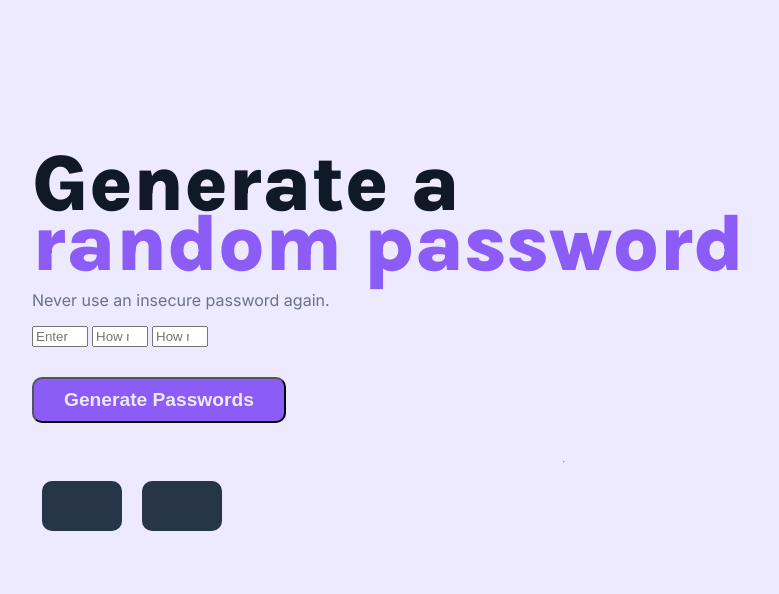
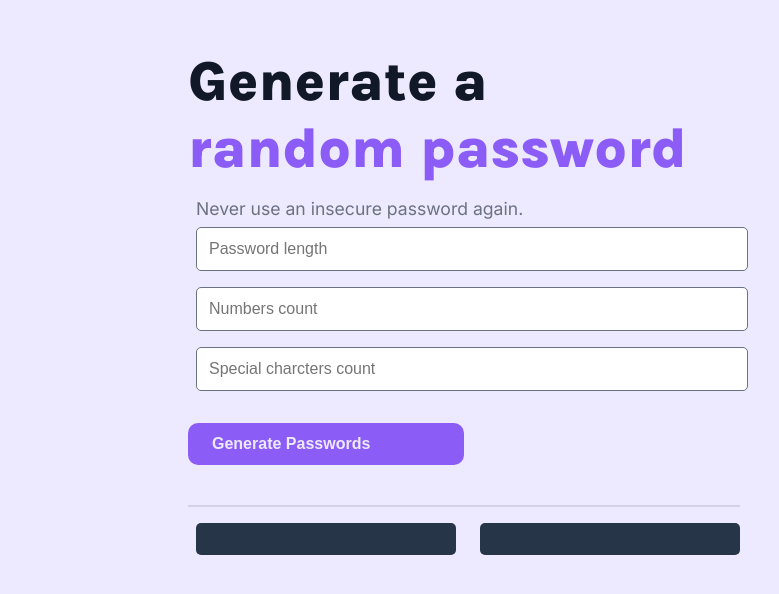
Before and after one commit to asmaaHamdym/Password-generator, a plain HTML site: page index.html in a window 1280 px wide. Shown: the whole page, without its empty margins (176-955 px from the left). Drawn offline with Linux system fonts and the light colour scheme.

Commit message:
improved respponsivity

```diff
--- a/index.html
+++ b/index.html
@@ -25,9 +25,9 @@
         <p>Never use an insecure password again.</p>
         <div class="inputs">
 
-            <input type="number" class="length" placeholder="Enter the password length" min="1" max="50">
-            <input type="number" class="numbers" placeholder="How many numbers" min="1" max="50">
-            <input type="number" class="special" placeholder="How many special charcters" min="1" max="50">
+            <input type="number" class="length" placeholder="Password length" min="1" max="50">
+            <input type="number" class="numbers" placeholder="Numbers count" min="1" max="50">
+            <input type="number" class="special" placeholder="Special charcters count" min="1" max="50">
 
         </div>
         <button id="generate">Generate Passwords</button>
--- a/styles.css
+++ b/styles.css
@@ -7,6 +7,13 @@
     --accent: #8B5CF6;
     --result: #A78BFA;
 
+}
+
+* {
+    box-sizing: border-box;
+    margin: 0;
+    padding: 0;
+    box-shadow: none;
 }
 
 .darkmode {
@@ -19,30 +26,28 @@
 
 body {
     background: var(--background);
-
+    min-height: 100vh;
+    font-family: "Inter", sans-serif;
 }
 
 main {
-    margin-left: 200px;
-    margin-top: 100px;
+    margin: 2rem auto;
+    max-width: 600px;
     display: flex;
     flex-direction: column;
     justify-content: center;
-    align-items: start;
-
-    span {
-        color: var(--accent);
+    align-items: center;
+    padding: 0 1.5rem;
 }
 
-    button {
-        font-size: larger;
-        font-weight: bold;
-        margin: 30px 0;
-        background: var(--accent);
-        color: var(--background);
-        padding: 10px 30px;
-        border-radius: 10px;
-
+h1,
+p,
+button,
+.inputs {
+    align-self: flex-start;
+    text-align: left;
+    width: 100%;
+    margin-left: 0.5rem;
 }
 
 h1 {
@@ -50,32 +55,79 @@ main {
     font-optical-sizing: auto;
     font-weight: 800;
     font-style: normal;
-        font-size: 80px;
-        line-height: 60px;
-        margin-bottom: 0;
+    font-size: clamp(2rem, 5vw, 3.5rem);
+    line-height: 1.2;
     color: var(--text);
+    margin: 1rem 0;
+
+}
+
+h1 span {
+    color: var(--accent);
 }
 
 p {
     color: var(--secondary-text);
-        font-family: "Inter", sans-serif;
-        font-optical-sizing: auto;
-        font-weight: 400;
-        font-style: normal;
+    font-size: clamp(0.9rem, 2vw, 1.1rem);
+}
+
+button {
+    font-weight: bold;
+    margin: 1.5rem 0;
+    width: 50%;
+    background: var(--accent);
+    color: var(--background);
+    padding: 0.75rem 1.5rem;
+    border: none;
+    border-radius: 10px;
+    font-size: 1rem;
+    cursor: pointer;
+    transition: opacity 0.2s;
+}
+
+button:hover {
+    opacity: 0.9;
+}
+
+hr {
+    width: 100%;
+    border: 1px solid var(--secondary-text);
+    opacity: 0.2;
+    margin: 1rem 0;
+}
+
+
+inputs {
+    width: 100%;
+    max-width: 400px;
+}
+
+
+
+input {
+    width: 100%;
+    padding: 0.75rem;
+    margin: 0.5rem 0;
+    border: 1px solid var(--secondary-text);
+    border-radius: 5px;
+    font-size: 1rem;
 }
 
 .results {
     display: flex;
+    flex-wrap: wrap;
+    gap: 1rem;
+    width: 100%;
+    justify-content: center;
 }
 
 .password {
-        width: fit-content;
-        height: 30px;
     background: var(--backfround-variant);
     color: var(--result);
-        margin: 10px;
-        padding: 10px 40px;
-        border-radius: 10px;
+    padding: 1rem;
+    border-radius: 5px;
+    font-size: 1rem;
+    word-break: break-all;
+    flex: 1 1 200px;
+    text-align: center;
 }
-
-}
```
Lines whose indentation alone changed are shown as unchanged.
